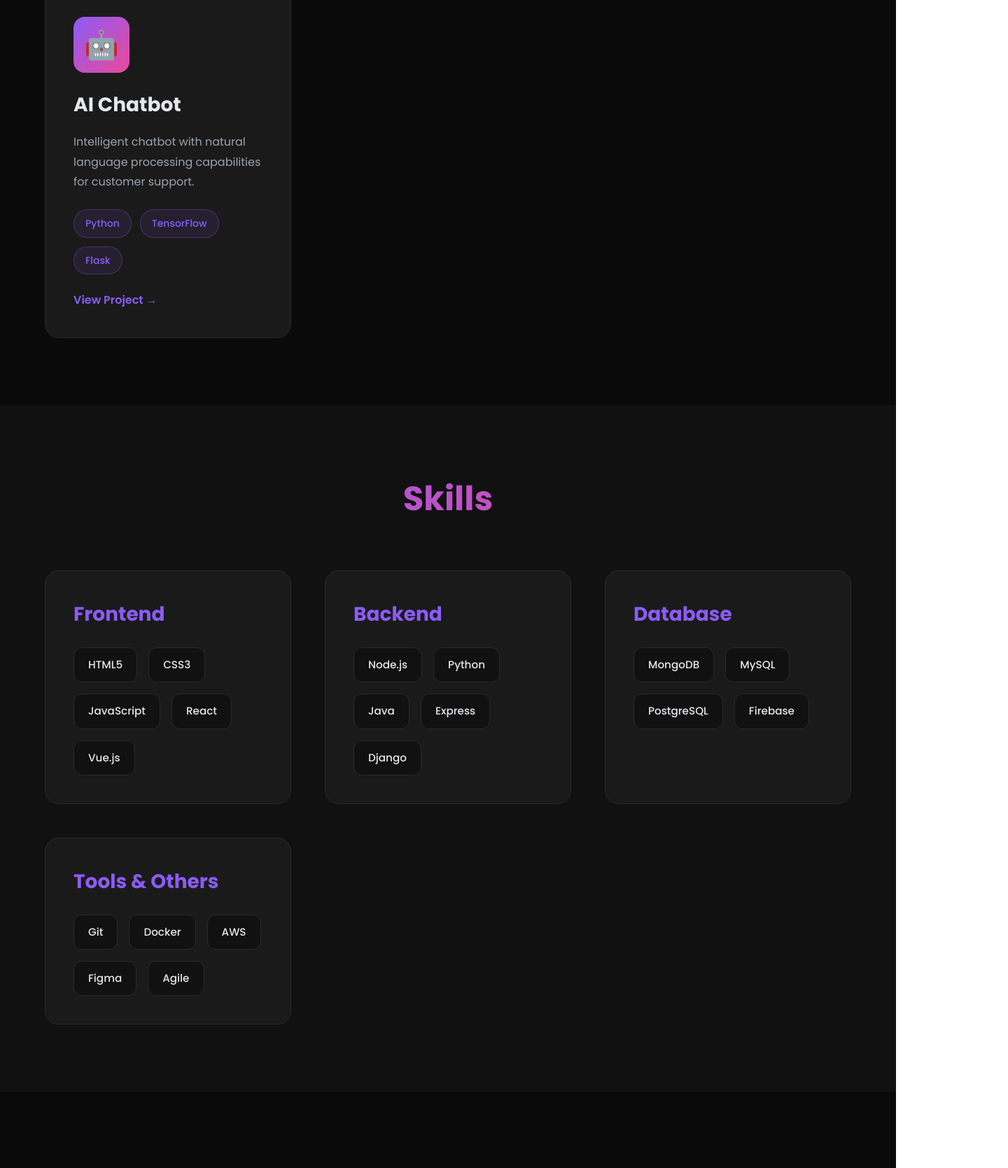
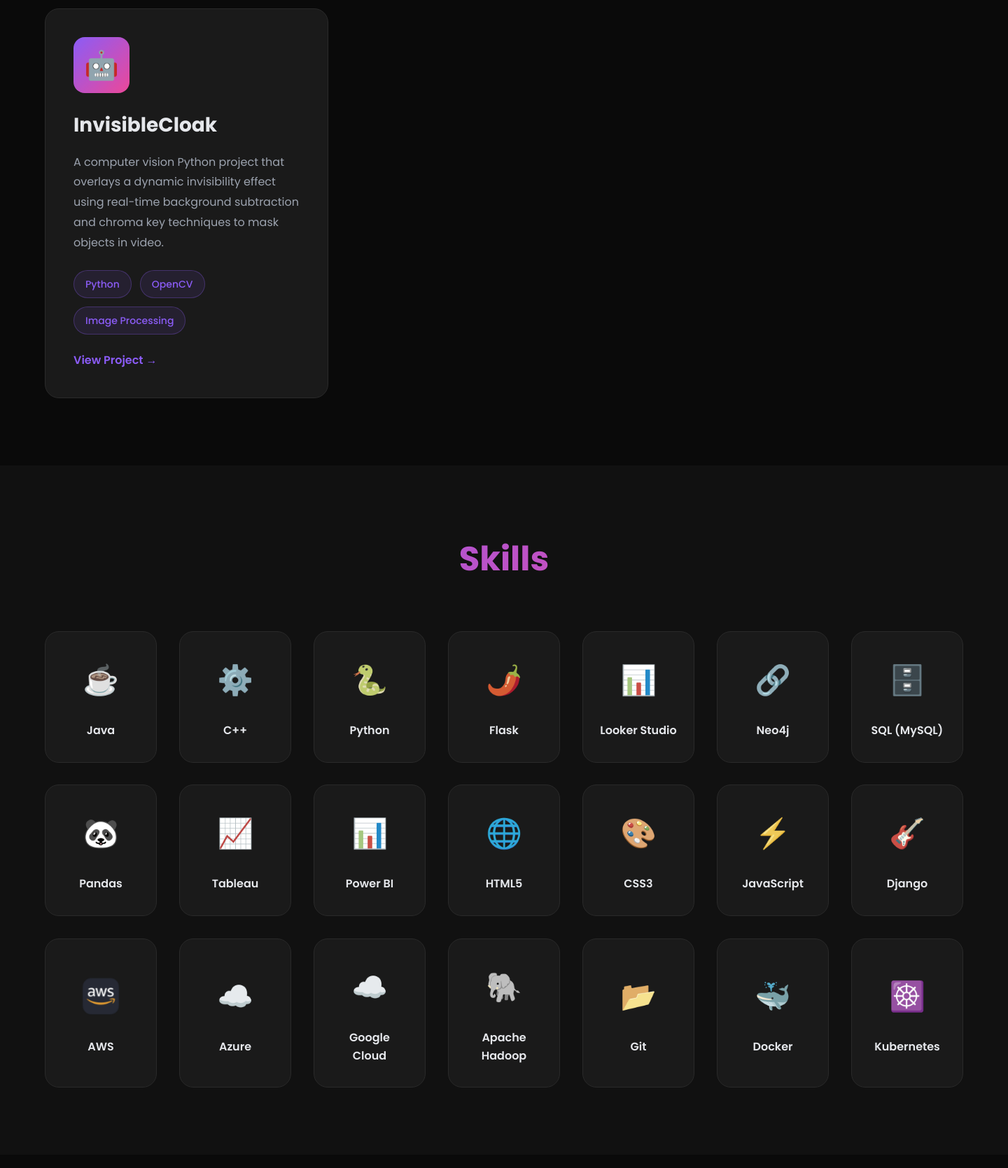
Before and after one commit to rugvedredkar/react-portfolio, a React (Vite) app: page / in a window 1280 px wide. Shown: the part 1675-3344 px from the top of the page at 70% size, 1440 px wide, since content can reach past the window. Built offline with nearby package versions, Linux system fonts and the light colour scheme.

Commit message:
Updated portfolio Projects section and added skills images

```diff
--- a/src/App.css
+++ b/src/App.css
@@ -315,6 +315,7 @@
   align-items:center;
   justify-content:center;
 }
+
 .hero-img {
   width: 100%;
   max-width: 520px;
@@ -441,7 +442,7 @@
   color: var(--accent-color);
 }
 
-/* ========== SKILLS SECTION ========== */
+/* ========== SKILLS SECTION - NEW ICON GRID ========== */
 .skills {
   padding: 6rem 0;
   background: var(--bg-light);
@@ -449,53 +450,130 @@
   z-index: 1;
 }
 
-.skills-categories {
+.skills-grid {
   display: grid;
-  grid-template-columns: repeat(auto-fit, minmax(320px, 1fr));
-  gap: 3rem;
+  grid-template-columns: repeat(auto-fit, minmax(160px, 1fr));
+  gap: 2rem;
+  max-width: 1400px;
+  margin: 0 auto;
 }
 
-.skill-category {
+.skill-card {
   background: var(--bg-card);
-  padding: 2.5rem;
+  border: 1px solid var(--border-color);
   border-radius: 20px;
-  border: 1px solid var(--border-color);
-  transition: all 0.3s ease;
+  padding: 2rem 1.5rem;
+  display: flex;
+  flex-direction: column;
+  align-items: center;
+  justify-content: center;
+  gap: 1rem;
+  transition: all 0.4s cubic-bezier(0.175, 0.885, 0.32, 1.275);
+  cursor: pointer;
+  position: relative;
+  overflow: hidden;
+  opacity: 0;
+  animation: fadeInScale 0.6s ease-out forwards;
 }
 
-.skill-category:hover {
-  border-color: var(--primary-color);
-  transform: translateY(-5px);
+@keyframes fadeInScale {
+  from {
+    opacity: 0;
+    transform: scale(0.8);
+  }
+  to {
+    opacity: 1;
+    transform: scale(1);
+  }
 }
 
-.skill-category h3 {
-  font-size: 1.75rem;
-  margin-bottom: 1.5rem;
-  color: var(--primary-color);
+.skill-card::before {
+  content: '';
+  position: absolute;
+  top: 0;
+  left: 0;
+  right: 0;
+  bottom: 0;
+  background: linear-gradient(135deg, var(--primary-color), var(--accent-color));
+  opacity: 0;
+  transition: opacity 0.4s ease;
+  border-radius: 20px;
+  z-index: 0;
 }
 
-.skill-items {
-  display: flex;
-  flex-wrap: wrap;
-  gap: 1rem;
+.skill-card:hover {
+  transform: translateY(-10px) scale(1.05);
+  border-color: var(--primary-color);
+  box-shadow: 0 15px 40px rgba(139, 92, 246, 0.4);
 }
 
-.skill-item {
-  background: var(--bg-light);
-  color: var(--text-color);
-  padding: 0.75rem 1.25rem;
-  border-radius: 12px;
-  font-size: 0.95rem;
-  font-weight: 500;
-  border: 1px solid var(--border-color);
-  transition: all 0.3s ease;
+.skill-card:hover::before {
+  opacity: 0.1;
 }
 
-.skill-item:hover {
-  background: linear-gradient(135deg, var(--primary-color), var(--accent-color));
-  color: white;
-  transform: translateY(-3px);
-  border-color: transparent;
+.skill-icon-wrapper {
+  width: 80px;
+  height: 80px;
+  background: none;
+  border-radius: 0;
+  display: flex;
+  align-items: center;
+  justify-content: center;
+  transition: all 0.4s ease;
+  position: relative;
+  z-index: 1;
+  animation: bubble 3s ease-in-out infinite;
+}
+
+@keyframes bubble {
+  0%, 100% {
+    transform: translateY(0) scale(1);
+  }
+  50% {
+    transform: translateY(-5px) scale(1.05);
+  }
+}
+
+.skill-card:hover .skill-icon-wrapper {
+  transform: scale(1.15) rotate(5deg);
+  background: none;
+  box-shadow: none;
+}
+
+.skill-icon {
+  font-size: 2.5rem;
+  transition: transform 0.3s ease;
+  filter: grayscale(0.3);
+  display: flex;
+  align-items: center;
+  justify-content: center;
+}
+
+.skill-icon-img {
+  width: 50px;
+  height: 50px;
+  object-fit: contain;
+}
+
+.skill-card:hover .skill-icon {
+  transform: scale(1.1);
+  filter: grayscale(0);
+}
+
+.skill-name {
+  color: var(--text-color);
+  font-size: 1rem;
+  font-weight: 600;
+  text-align: center;
+  margin: 0;
+  transition: all 0.3s ease;
+  position: relative;
+  z-index: 1;
+}
+
+.skill-card:hover .skill-name {
+  color: var(--primary-color);
+  transform: scale(1.05);
 }
 
 /* ========== EXPERIENCE TIMELINE ========== */
@@ -813,8 +891,26 @@
     grid-template-columns: repeat(auto-fit, minmax(280px, 1fr));
   }
 
-  .skills-categories {
-    grid-template-columns: 1fr;
+  .skills-grid {
+    grid-template-columns: repeat(auto-fit, minmax(140px, 1fr));
+    gap: 1.5rem;
+  }
+
+  .skill-card {
+    padding: 1.5rem 1rem;
+  }
+
+  .skill-icon-wrapper {
+    width: 70px;
+    height: 70px;
+  }
+
+  .skill-icon {
+    font-size: 2rem;
+  }
+
+  .skill-name {
+    font-size: 0.9rem;
   }
 
   .timeline::before {
@@ -885,13 +981,33 @@
   }
 
   .projects-grid,
-  .skills-categories,
   .cert-grid {
     grid-template-columns: 1fr;
   }
 
+  .skills-grid {
+    grid-template-columns: repeat(auto-fit, minmax(120px, 1fr));
+    gap: 1rem;
+  }
+
+  .skill-card {
+    padding: 1.25rem 0.75rem;
+  }
+
+  .skill-icon-wrapper {
+    width: 60px;
+    height: 60px;
+  }
+
+  .skill-icon {
+    font-size: 1.75rem;
+  }
+
+  .skill-name {
+    font-size: 0.85rem;
+  }
+
   .project-card,
-  .skill-category,
   .cert-card,
   .contact-form {
     padding: 2rem;
--- a/src/App.jsx
+++ b/src/App.jsx
@@ -3,6 +3,36 @@
 import Typed from "typed.js";
 import hero from './assets/hero.png';
 
+// Import skill icons
+import awsIcon from './assets/skills/aws.png';
+// Add more imports as you add more skill icons
+// import javaIcon from './assets/skills/java.png';
+// import pythonIcon from './assets/skills/python.png';
+// etc.
+
+const skillsData = [
+  { name: 'Java', icon: '☕', category: 'backend', isImage: false },
+  { name: 'C++', icon: '⚙️', category: 'backend', isImage: false },
+  { name: 'Python', icon: '🐍', category: 'backend', isImage: false },
+  { name: 'Flask', icon: '🌶️', category: 'backend', isImage: false },
+  { name: 'Looker Studio', icon: '📊', category: 'tools', isImage: false },
+  { name: 'Neo4j', icon: '🔗', category: 'database', isImage: false },
+  { name: 'SQL (MySQL)', icon: '🗄️', category: 'database', isImage: false },
+  { name: 'Pandas', icon: '🐼', category: 'data', isImage: false },
+  { name: 'Tableau', icon: '📈', category: 'tools', isImage: false },
+  { name: 'Power BI', icon: '📊', category: 'tools', isImage: false },
+  { name: 'HTML5', icon: '🌐', category: 'frontend', isImage: false },
+  { name: 'CSS3', icon: '🎨', category: 'frontend', isImage: false },
+  { name: 'JavaScript', icon: '⚡', category: 'frontend', isImage: false },
+  { name: 'Django', icon: '🎸', category: 'backend', isImage: false },
+  { name: 'AWS', icon: awsIcon, category: 'cloud', isImage: true },
+  { name: 'Azure', icon: '☁️', category: 'cloud', isImage: false },
+  { name: 'Google Cloud', icon: '☁️', category: 'cloud', isImage: false },
+  { name: 'Apache Hadoop', icon: '🐘', category: 'bigdata', isImage: false },
+  { name: 'Git', icon: '📂', category: 'tools', isImage: false },
+  { name: 'Docker', icon: '🐳', category: 'tools', isImage: false },
+  { name: 'Kubernetes', icon: '☸️', category: 'tools', isImage: false },
+];
 
 function App() {
   const [formData, setFormData] = useState({
@@ -77,7 +107,6 @@
       </nav>
 
       {/* Hero Section */}
-      {/* Hero Section */}
       <section id="home" className="hero">
         <div className="hero-content">
           <h1 className="hero-title">
@@ -113,9 +142,7 @@
         <div className="hero-image">
           <img src={hero} alt="Developer at desk" className="hero-img" />
         </div>
-
       </section>
-
 
       {/* Projects Section */}
       <section id="projects" className="projects">
@@ -124,35 +151,36 @@
           <div className="projects-grid">
             <div className="project-card">
               <div className="project-image">📱</div>
-              <h3>E-Commerce Platform</h3>
-              <p>A full-stack e-commerce application with payment integration and real-time inventory management.</p>
+              <h3>Data Migration</h3>
+              <p>A backend automation project that streamlined large-scale data transfer between client databases and the Distribution Management System.</p>
               <div className="project-tags">
-                <span className="tag">React</span>
-                <span className="tag">Node.js</span>
-                <span className="tag">MongoDB</span>
+                <span className="tag">Java</span>
+                <span className="tag">SQL Server</span>
               </div>
               <a href="#" className="project-link">View Project →</a>
             </div>
 
             <div className="project-card">
               <div className="project-image">🎨</div>
-              <h3>Portfolio Website</h3>
-              <p>A modern, responsive portfolio website with smooth animations and interactive elements.</p>
+              <h3>Schedulerr.com</h3>
+              <p>A full-stack meeting scheduling application with real-time conflict detection, Google OAuth login, and cloud deployment for seamless collaboration.</p>
               <div className="project-tags">
                 <span className="tag">React</span>
                 <span className="tag">CSS3</span>
-                <span className="tag">JavaScript</span>
+                <span className="tag">Flask</span>
+                <span className="tag">SQLite3</span>
+                <span className="tag">AWS</span>
               </div>
               <a href="#" className="project-link">View Project →</a>
             </div>
 
             <div className="project-card">
               <div className="project-image">📊</div>
-              <h3>Data Analytics Dashboard</h3>
-              <p>Interactive dashboard for visualizing complex data sets with real-time updates.</p>
+              <h3>United Airlines Analytics Dashboard</h3>
+              <p>A Tableau dashboard analyzing 1M+ 2023 flight records to evaluate delays and cancellations, revealing United's 10% higher delay rate and key improvement insights.</p>
               <div className="project-tags">
-                <span className="tag">React</span>
-                <span className="tag">D3.js</span>
+                <span className="tag">Tableau</span>
+                <span className="tag">Data Visualization</span>
                 <span className="tag">Python</span>
               </div>
               <a href="#" className="project-link">View Project →</a>
@@ -160,12 +188,12 @@
 
             <div className="project-card">
               <div className="project-image">🤖</div>
-              <h3>AI Chatbot</h3>
-              <p>Intelligent chatbot with natural language processing capabilities for customer support.</p>
+              <h3>InvisibleCloak</h3>
+              <p>A computer vision Python project that overlays a dynamic invisibility effect using real-time background subtraction and chroma key techniques to mask objects in video.</p>
               <div className="project-tags">
                 <span className="tag">Python</span>
-                <span className="tag">TensorFlow</span>
-                <span className="tag">Flask</span>
+                <span className="tag">OpenCV</span>
+                <span className="tag">Image Processing</span>
               </div>
               <a href="#" className="project-link">View Project →</a>
             </div>
@@ -173,53 +201,29 @@
         </div>
       </section>
 
-      {/* Skills Section */}
+      {/* Skills Section - New Icon Grid Layout */}
       <section id="skills" className="skills">
         <div className="container">
           <h2 className="section-title">Skills</h2>
-          <div className="skills-categories">
-            <div className="skill-category">
-              <h3>Frontend</h3>
-              <div className="skill-items">
-                <span className="skill-item">HTML5</span>
-                <span className="skill-item">CSS3</span>
-                <span className="skill-item">JavaScript</span>
-                <span className="skill-item">React</span>
-                <span className="skill-item">Vue.js</span>
+          <div className="skills-grid">
+            {skillsData.map((skill, index) => (
+              <div
+                key={index}
+                className="skill-card"
+                style={{ animationDelay: `${index * 0.05}s` }}
+              >
+                <div className="skill-icon-wrapper">
+                  <div className="skill-icon">
+                    {skill.isImage ? (
+                      <img src={skill.icon} alt={skill.name} className="skill-icon-img" />
+                    ) : (
+                      skill.icon
+                    )}
                   </div>
                 </div>
-
-            <div className="skill-category">
-              <h3>Backend</h3>
-              <div className="skill-items">
-                <span className="skill-item">Node.js</span>
-                <span className="skill-item">Python</span>
-                <span className="skill-item">Java</span>
-                <span className="skill-item">Express</span>
-                <span className="skill-item">Django</span>
+                <p className="skill-name">{skill.name}</p>
               </div>
-            </div>
-
-            <div className="skill-category">
-              <h3>Database</h3>
-              <div className="skill-items">
-                <span className="skill-item">MongoDB</span>
-                <span className="skill-item">MySQL</span>
-                <span className="skill-item">PostgreSQL</span>
-                <span className="skill-item">Firebase</span>
-              </div>
-            </div>
-
-            <div className="skill-category">
-              <h3>Tools & Others</h3>
-              <div className="skill-items">
-                <span className="skill-item">Git</span>
-                <span className="skill-item">Docker</span>
-                <span className="skill-item">AWS</span>
-                <span className="skill-item">Figma</span>
-                <span className="skill-item">Agile</span>
-              </div>
-            </div>
+            ))}
           </div>
         </div>
       </section>
@@ -374,7 +378,7 @@
       {/* Footer */}
       <footer className="footer">
         <div className="container">
-          <p>&copy; 2024 John Doe. All rights reserved.</p>
+          <p>&copy; 2024 Rugved Redkar. All rights reserved.</p>
         </div>
       </footer>
     </div>
```
Also changed, not shown: src/assets/skills/aws.png (added). Lines whose indentation alone changed are shown as unchanged.
